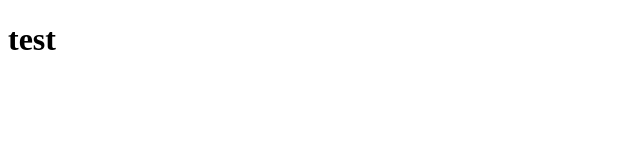
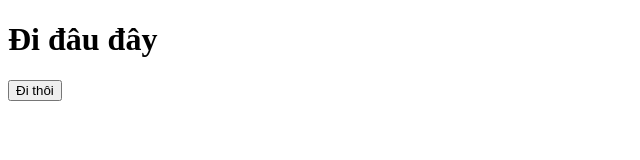
Before and after one commit to lulzquan/file, a plain HTML site: page index.html in a window 1280 px wide. Shown: the whole page, without its empty margins (0-640 px from the left). Drawn offline with Linux system fonts and the light colour scheme.

Commit message:
dkllasjds

```diff
--- a/index.html
+++ b/index.html
@@ -7,8 +7,7 @@
     <title>Document</title>
 </head>
 <body>
- <h1>
-     test
- </h1>
+ <h1>Đi đâu đây</h1>
+ <a  href="/mien"><button> Đi thôi  </button></a>
 </body>
 </html>
```
